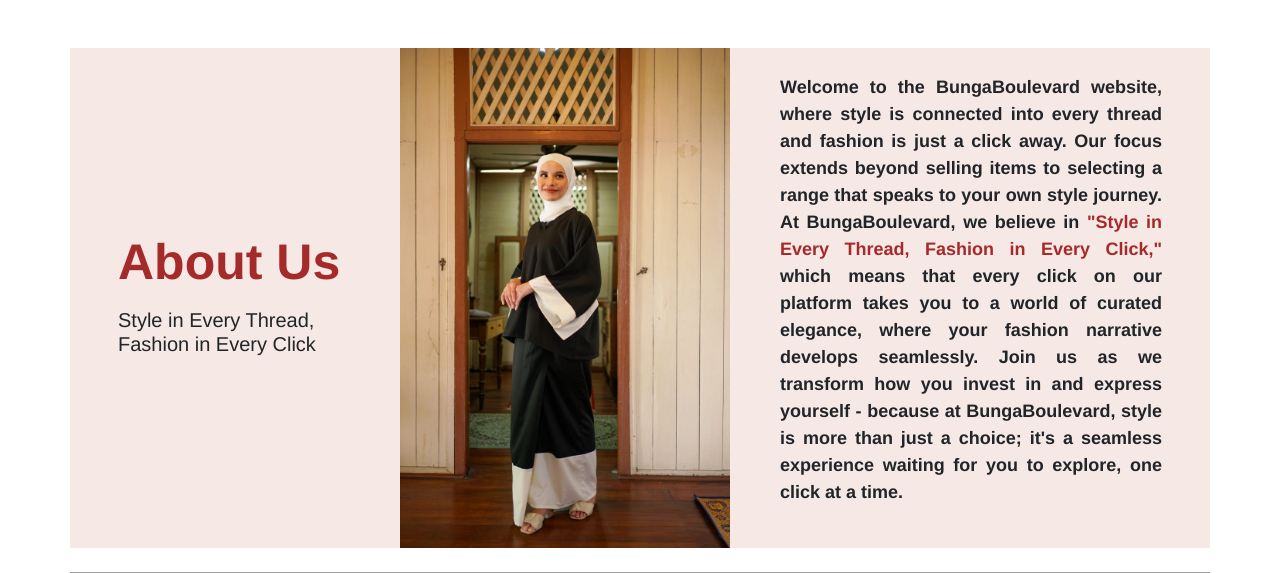
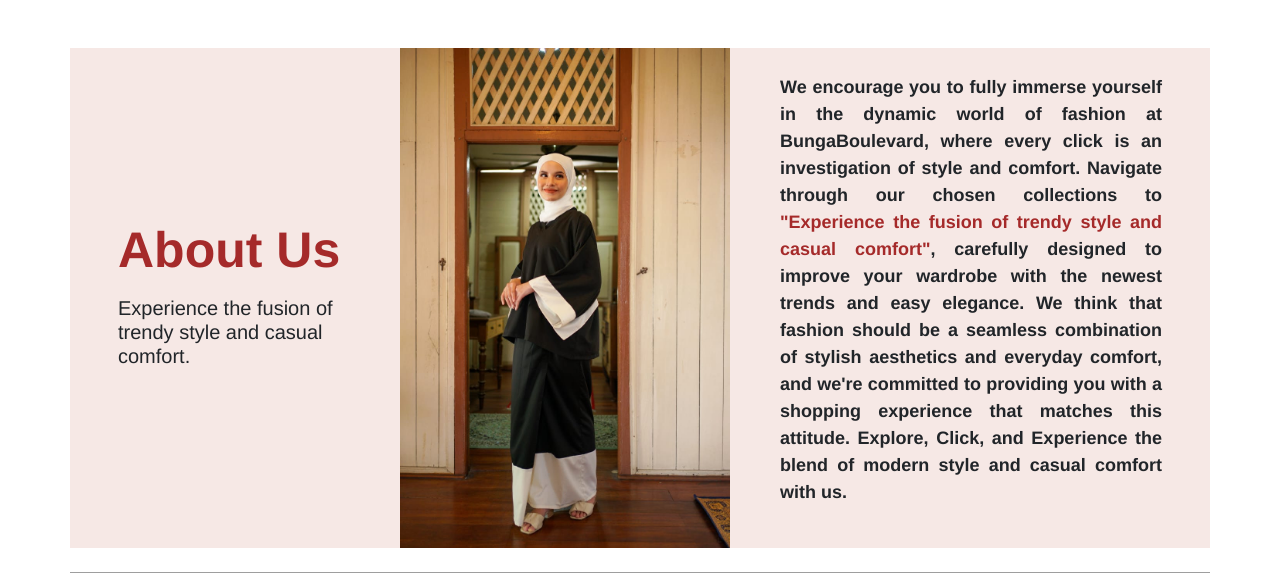
Before and after one commit to antideviant/bungaboulevard, a PHP site: page /about-us.php in a window 1280 px wide. Shown: the part 76-649 px from the top of the page. Run offline with PHP 8.4, Linux system fonts and the light colour scheme; a user stored in the database is signed in; data that the repository does not hold is empty; grey boxes are pictures that could not be loaded.

Commit message:
update about-us.php
update about us description

```diff
--- a/about-us.php
+++ b/about-us.php
@@ -56,18 +56,19 @@ error_reporting(0);
                 <div class="container-1">
     <div class="left-text">
         <h1><b><p style="color: brown; font-size: 50px;">About Us</p></b></h1>
-        <h5>Style in Every Thread, <br>Fashion in Every Click</h5>
+        <h5>Experience the fusion of<br>trendy style and casual<br>comfort. </h5>
     </div>
     <div class="image">
         <img src="assets\black.jpg" style="width: 330px; height: 500px; margin-left: -100px;">
     </div>
     <div class="right-text" style="font-size: 18px; text-align: justify; margin-left: 50px; font-family: Helvetica, Arial, sans-serif;">
-        <b><p>Welcome to the BungaBoulevard website, where style is connected into every thread and fashion is just a click away.
-            Our focus extends beyond selling items to selecting a range that speaks to your own style journey.
-            At BungaBoulevard, we believe in <span style="color: brown;"> "Style in Every Thread, Fashion in Every Click," </span>
-            which means that every click on our platform takes you to a world of curated elegance, where your fashion narrative develops seamlessly.
-            Join us as we transform how you invest in and express yourself - because at BungaBoulevard, style is more than just a choice;
-            it's a seamless experience waiting for you to explore, one click at a time.</p>
+        <b><p>We encourage you to fully immerse yourself in the dynamic world of fashion at BungaBoulevard,
+            where every click is an investigation of style and comfort.
+            Navigate through our chosen collections to <span style="color: brown;"> "Experience the fusion of trendy style and casual comfort"</span>,
+            carefully designed to improve your wardrobe with the newest trends and easy elegance.
+            We think that fashion should be a seamless combination of stylish aesthetics and everyday comfort,
+            and we're committed to providing you with a shopping experience that matches this attitude.
+            Explore, Click, and Experience the blend of modern style and casual comfort with us.</p>
     </div>
 </div>
 
```
